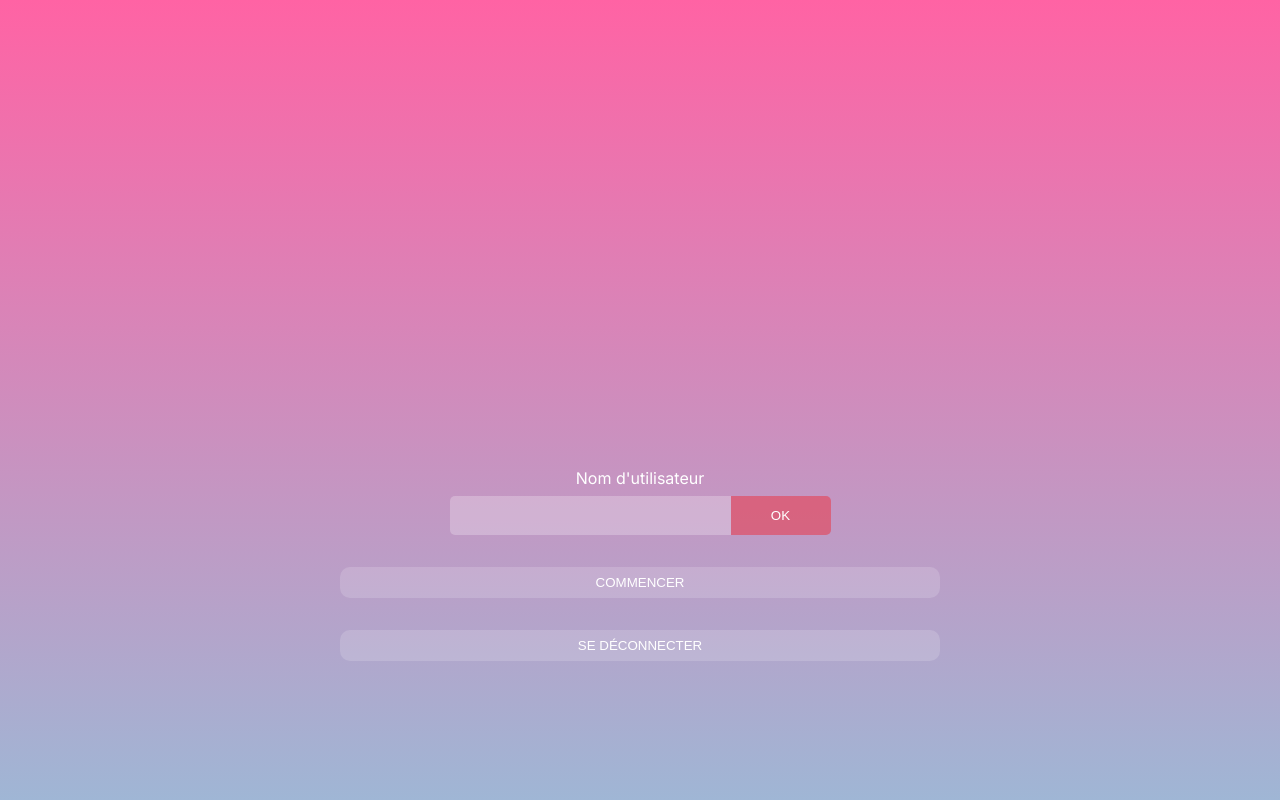
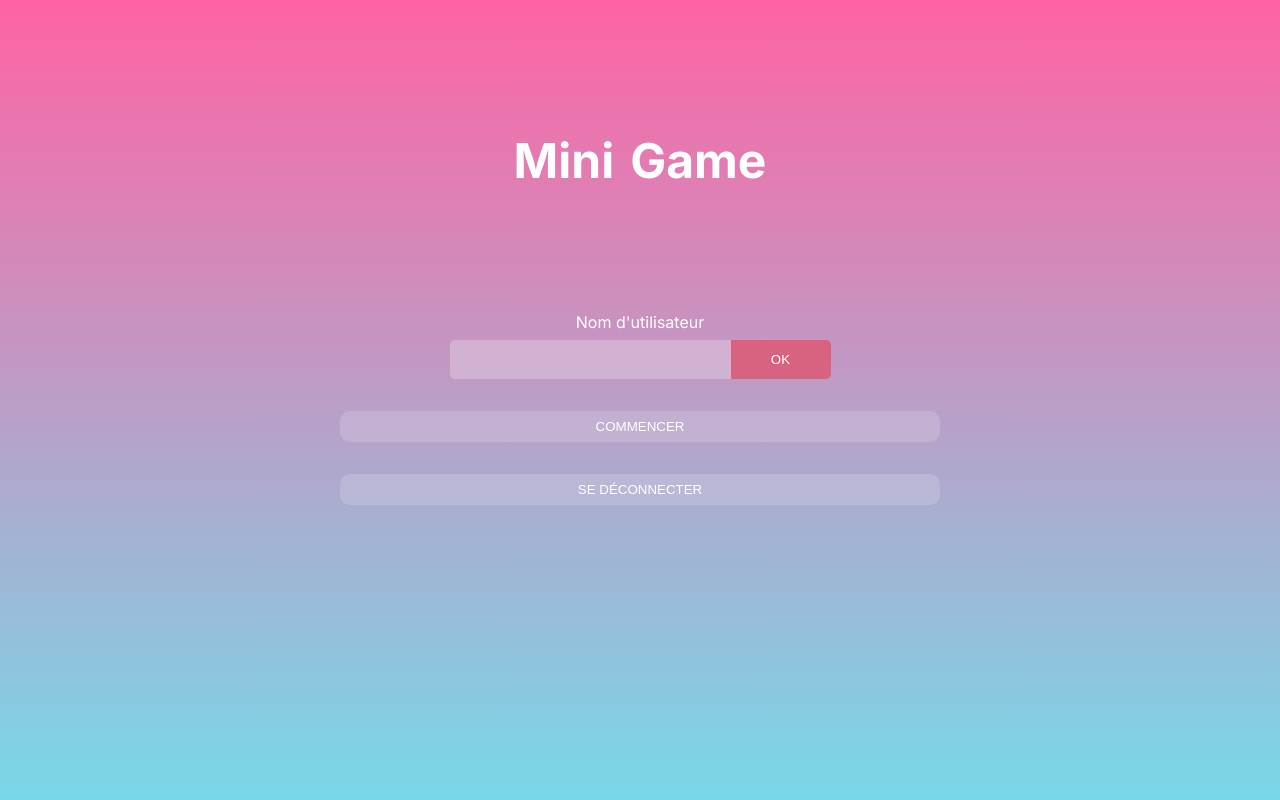
Before and after one commit to PierreGAMEN/TicTacToe_PWA, a Next.js app: page / in a window 1280 px wide. Shown: the top 800 px of the page. Built offline with nearby package versions, Linux system fonts and the light colour scheme.

Commit message:
add : title component

```diff
--- /dev/null
+++ b/src/app/page.scss
@@ -0,0 +1,3 @@
+.page {
+    height: 100vh;
+}
--- a/src/app/page.tsx
+++ b/src/app/page.tsx
@@ -1,15 +1,23 @@
 "use client";
 
-
-
 import Welcome from "@/component/Welcome/Welcome";
+import AnimateTitle from "@/component/AnimateTitle/AnimateTitle";
 import styles from "./page.module.css";
+import { useState } from "react";
+import "./page.scss"
 
 export default function Home() {
+  const [welcomePage, setWelcomePage] = useState(true);
+
+  const handleCloseWelcome = () => {
+    setWelcomePage(false);
+  };
+
   return (
-    <div className={styles.page}>
+    <div className="page">
       <main className={styles.main}>
-        <Welcome/>
+        <AnimateTitle />
+        {welcomePage && <Welcome handleCloseWelcome={handleCloseWelcome} />}
       </main>
     </div>
   );
--- /dev/null
+++ b/src/component/AnimateTitle/AnimateTitle.jsx
@@ -0,0 +1,13 @@
+import "./animateTitle.scss";
+
+const AnimateTitle = () => {
+  return (
+    <div className="title">
+      <div className="Tic">Mini</div>
+      <div className="Tac">Game</div>
+
+    </div>
+  );
+};
+
+export default AnimateTitle;
--- /dev/null
+++ b/src/component/AnimateTitle/animateTitle.scss
@@ -0,0 +1,49 @@
+.title {
+  color: rgba(255, 255, 255, 0);
+  font-size: 3rem;
+  font-weight: bold;
+  display: flex;
+  height: 30vh;
+  padding-top: 10vh;
+  justify-content: center;
+  gap: 1rem;
+  flex-wrap: wrap;
+  align-items: center;
+  margin-bottom: 5vh;
+  padding-left: 5vw;
+  padding-right:5vw;
+
+
+  .Tic {
+    animation-name: AnimationTic;
+    animation-duration: 1s;
+    animation-delay: 1s;
+    animation-fill-mode: forwards;
+  }
+
+  .Tac {
+    animation-name: AnimationTic;
+    animation-duration: 1s;
+    animation-delay: 2s;
+    animation-fill-mode: forwards;
+
+  }
+
+  .Toe {
+    animation-name: AnimationTic;
+    animation-duration: 1s;
+    animation-delay: 3s;
+    animation-fill-mode: forwards;
+
+  }
+}
+
+@keyframes AnimationTic{
+    0% {
+        color: rgba(255, 255, 255, 0);
+    }
+    100% {
+        color: white;
+    }
+
+}
--- a/src/component/Welcome/Welcome.jsx
+++ b/src/component/Welcome/Welcome.jsx
@@ -1,7 +1,7 @@
 import { useEffect, useState } from "react";
 import "./welcome.scss";
 
-const Welcome = () => {
+const Welcome = ({ handleCloseWelcome }) => {
   const [name, setName] = useState("");
   const [registerName, setRegisterName] = useState("");
   const [tooLongName, setTooLongName] = useState(false);
@@ -59,7 +59,7 @@ const Welcome = () => {
         </div>
       )}
       <div>
-        <button>Commencer</button>
+        <button onClick={handleCloseWelcome}>Commencer</button>
       </div>
       <button onClick={deconnexion}>Se déconnecter</button>
     </section>
--- a/src/component/Welcome/welcome.scss
+++ b/src/component/Welcome/welcome.scss
@@ -4,8 +4,8 @@
   gap: 2rem;
   align-items: center;
   justify-content: center;
-  height: 100vh;
   color: white;
+  text-align: center;
 
   button {
     background-color: rgba(255, 255, 255, 0.158);
@@ -32,6 +32,7 @@
       input {
         padding: 0.5rem;
         background-color: rgba(255, 255, 255, 0.247);
+        box-shadow: 0px 0px 0px 0px rgba(231, 231, 231, 0.2);
       }
 
       button {
```
